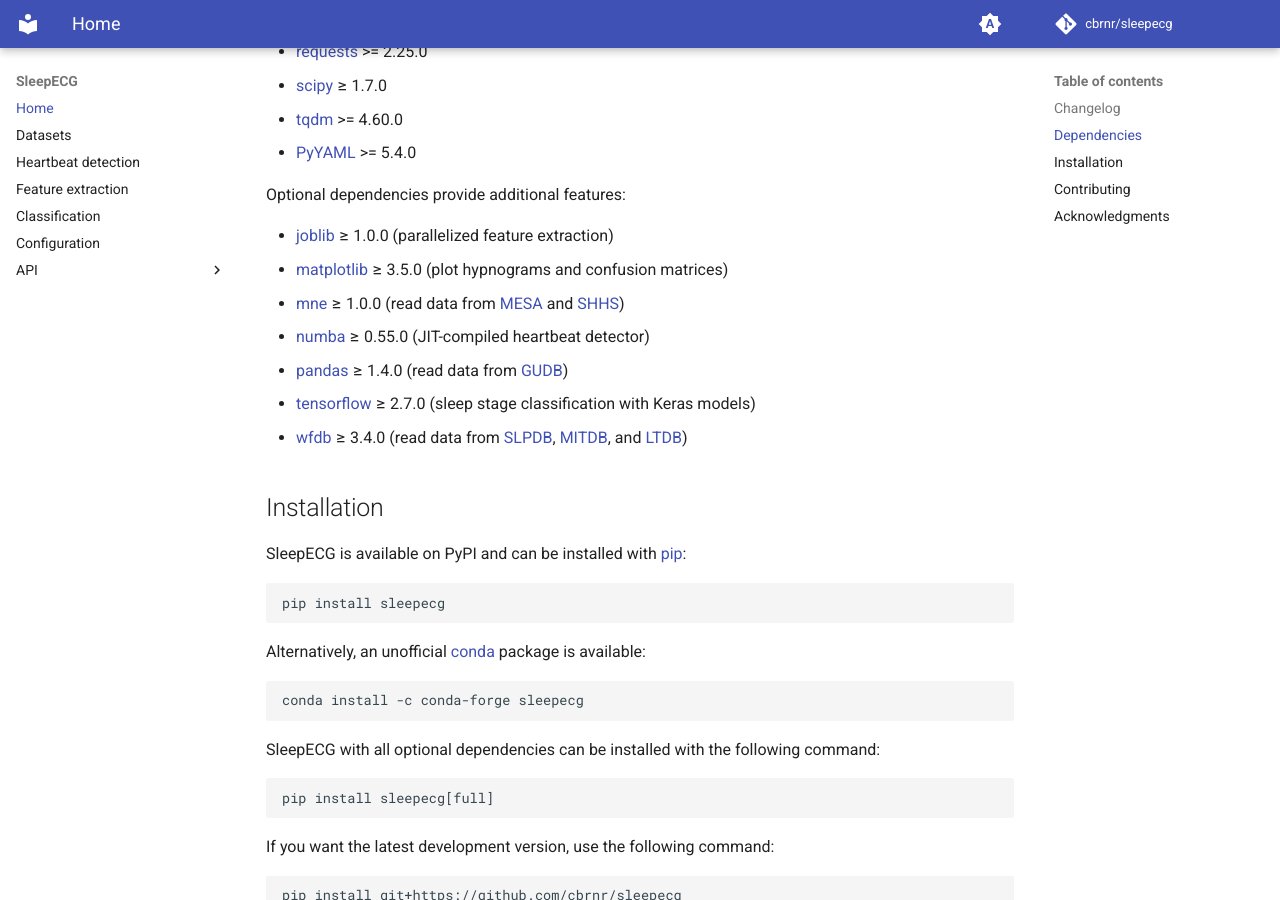
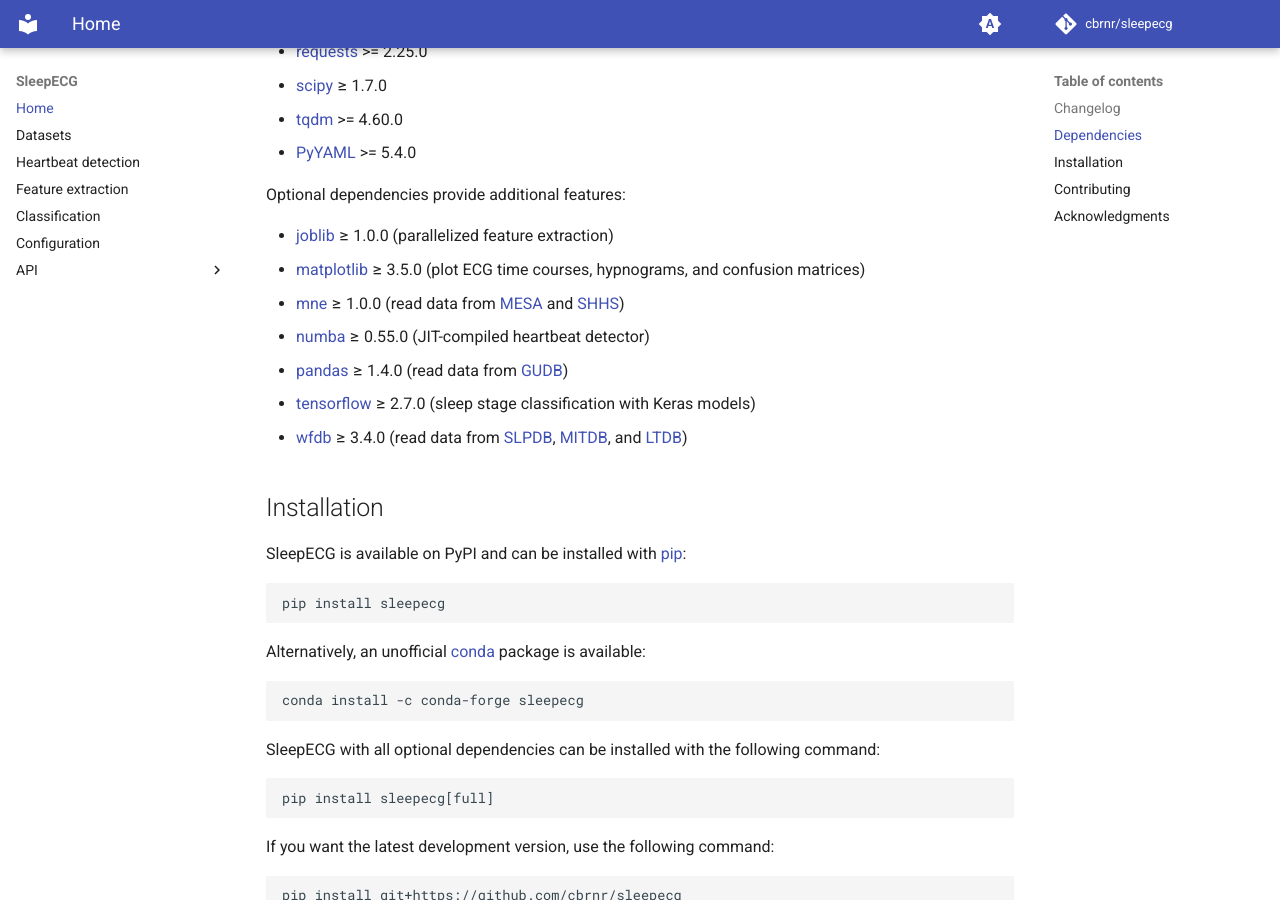
Before and after one commit to cbrnr/sleepecg, an MkDocs documentation site: the page built from docs/index.md, in a window 1280 px wide and 900 px high, scrolled down 583 px. Built offline with MkDocs 1.6.1 and Material for MkDocs 9.7.7, drawn with Linux system fonts in a browser that asks for light colours; comment, search, counter and statistics services are not loaded.

Commit message:
Sync index.md with README.md

```diff
--- a/docs/index.md
+++ b/docs/index.md
@@ -20,7 +20,7 @@ SleepECG requires Python ≥ 3.8 and the following packages:
 Optional dependencies provide additional features:
 
 - [joblib](https://joblib.readthedocs.io/en/latest/) ≥ 1.0.0 (parallelized feature extraction)
-- [matplotlib](https://matplotlib.org/) ≥ 3.5.0 (plot hypnograms and confusion matrices)
+- [matplotlib](https://matplotlib.org/) ≥ 3.5.0 (plot ECG time courses, hypnograms, and confusion matrices)
 - [mne](https://mne.tools/stable/index.html) ≥ 1.0.0 (read data from [MESA](https://sleepdata.org/datasets/mesa) and [SHHS](https://sleepdata.org/datasets/shhs))
 - [numba](https://numba.pydata.org/) ≥ 0.55.0 (JIT-compiled heartbeat detector)
 - [pandas](https://pandas.pydata.org/) ≥ 1.4.0 (read data from [GUDB](https://berndporr.github.io/ECG-GUDB))
```
